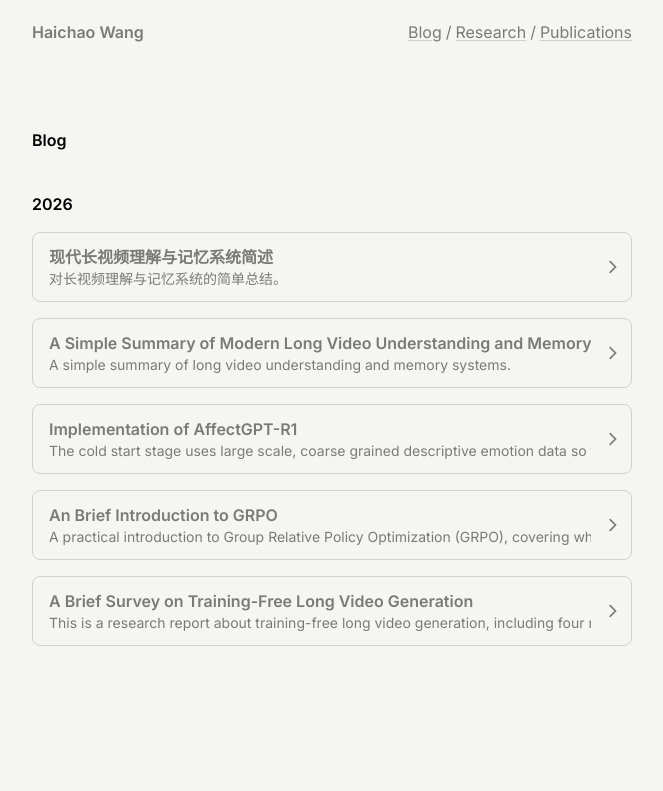
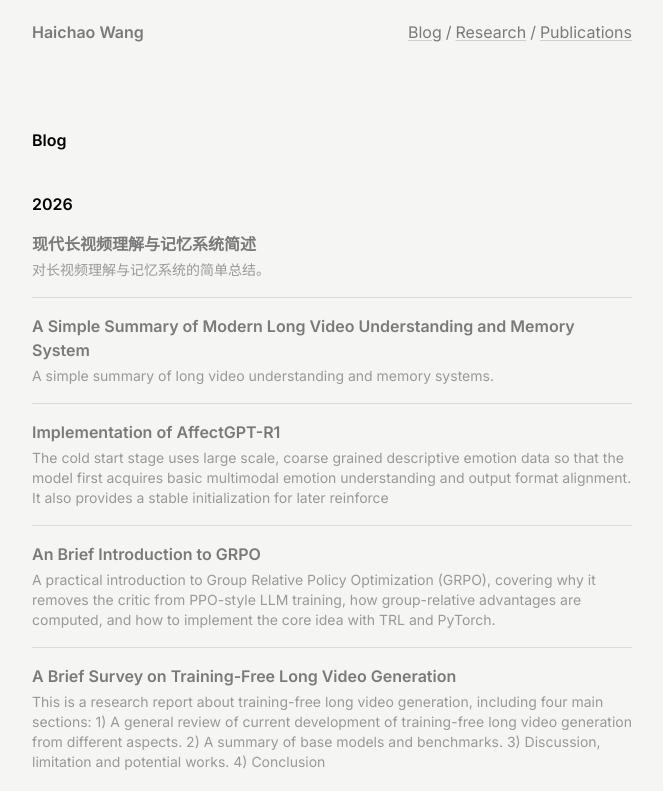
Before and after one commit to HychaoWang/hychaowang.github.io, an Astro site: page /blog in a window 1280 px wide. Shown: the top 791 px of the page, without its empty margins (308-971 px from the left). Built offline with nearby package versions, Linux system fonts and the light colour scheme; Astro itself is replaced by a stand-in of ours; some packages are replaced by stand-ins of ours; a web font is replaced by a local one.

Commit message:
Simplify blog list layout

```diff
--- a/src/pages/blog/index.astro
+++ b/src/pages/blog/index.astro
@@ -2,7 +2,7 @@
 import { type CollectionEntry, getCollection } from "astro:content";
 import PageLayout from "@layouts/PageLayout.astro";
 import Container from "@components/Container.astro";
-import ArrowCard from "@components/ArrowCard.astro";
+import Link from "@components/Link.astro";
 import { BLOG } from "@consts";
 
 const data = (await getCollection("blog"))
@@ -38,11 +38,20 @@
               {year}
             </div>
             <div>
-              <ul class="flex flex-col gap-4">
+              <ul class="flex flex-col divide-y divide-black/10 dark:divide-white/15">
                 {
                   posts[year].map((post) => (
-                    <li>
-                      <ArrowCard entry={post}/>
+                    <li class="py-4 first:pt-0 last:pb-0">
+                      <Link href={`/blog/${post.slug}`} underline={false}>
+                        <div class="space-y-1 transition-colors hover:text-black dark:hover:text-white">
+                          <div class="font-semibold">
+                            {post.data.title}
+                          </div>
+                          <div class="text-sm opacity-75">
+                            {post.data.description}
+                          </div>
+                        </div>
+                      </Link>
                     </li>
                   ))
                 }
```
